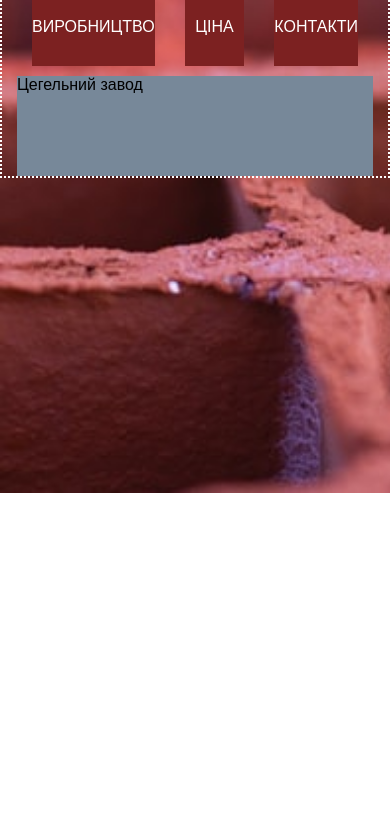
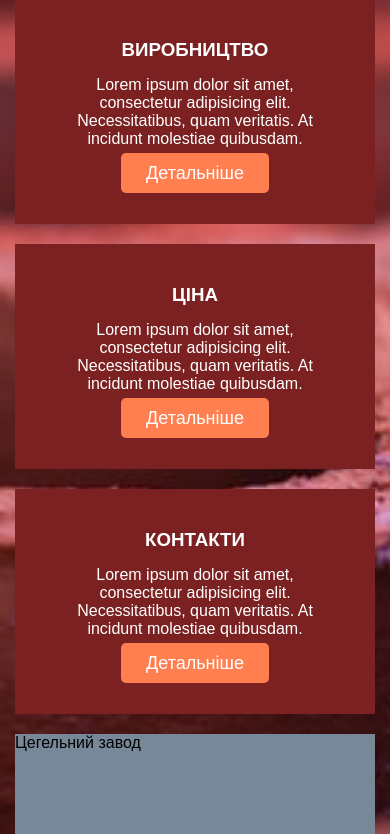
Before and after one commit to VGDanulchyk/Brikc-factory, a plain HTML site: page index.html in a window 390 px wide. Shown: the part 351-1185 px from the top of the page. Before the commit the page ends 844 px from the top, so only its background shows below. Drawn offline with Linux system fonts and the light colour scheme.

Commit message:
icon font

```diff
--- a/css/style.css
+++ b/css/style.css
@@ -3,40 +3,27 @@
   padding: 0;
 }
 
-html body {
-  height: 100%;
+html, body {
+  /*min-height: 100%;*/
 }
 
 body {
   font-family: Arial, Helvetica, sans-serif;
   background: url(../img/brick-bacground1.jpg) 0 0 / cover no-repeat;
-  min-height: 100vh;
+  /*min-height: 100vh;*/
 }
 
 .wrapper {
   max-width: 1180px;
-  margin: 0px auto;
-  border: 2px dotted white;
+  margin: 0 auto;
   padding: 0 15px;
 }
-
-/* @media (max-width: 1180px) {
-  .wrapper max-width: 970px;
-}
-
-@media (max-width: 992px) {
-  .wrapper max-width: 750px;
-}
-
-@media (max-width: 767px) {
-  .wrapper max-width: none;
-} */
 
 header {
   display: flex;
   justify-content: space-between;
   padding: 20px 10px;
-  background: yellow;
+  background: rgb(124, 33, 33);
 }
 
 .menu-list {
@@ -45,19 +32,20 @@ header {
 }
 
 .menu-list-item {
-  padding: 0px 10px;
+  padding: 0 10px;
   list-style: none;
 }
 
 .menu-list-link {
   text-decoration: none;
   text-transform: uppercase;
-  color: black;
+  color: white;
+  font-weight: 600;
 }
 
 .menu-list-link:hover {
   cursor: pointer;
-  color: red;
+  color: coral;
 }
 
 figure {
@@ -67,22 +55,67 @@ figure {
 figure > img {
   max-width: 100%;
 }
+/*Тут якась хрєнь!!!*/
+
+/*.block-column {*/
+/*  display: flex;*/
+/*  margin: 0 -20px;*/
+/*  !*justify-content: space-between;*!*/
+/*}*/
+
+/*.block-row {*/
+/*  flex: 0 1 33.333%;*/
+/*  padding: 0 20px;*/
+/*}*/
+
 
 .block-row {
   display: flex;
-}
-
-.block-column {
-  flex: 0 1 33.333%;
-  margin: 0 15px;
+  justify-content: space-between;
 }
 
 .block-item {
+  list-style: none;
+  padding: 40px 50px;
   background-color: rgb(124, 33, 33);
-  padding: 30px 0;
   color: white;
   text-align: center;
+}
+
+.block-item > h3 {
   text-transform: uppercase;
+}
+
+.block-item > p {
+  margin: 15px 0;
+}
+
+.icon-brick,
+.icon-hryvnia,
+.icon-contact {
+  text-decoration: none;
+  font-size: 100px;
+  color: coral;
+}
+
+/*.icon-brick:hover,*/
+/*.icon-hryvnia:hover,*/
+/*.icon-contact:hover {*/
+/*  color: #c42510*/
+/*}*/
+
+.link-btn {
+  padding: 10px 25px;
+  font-size: 18px;
+  border-radius: 5px;
+  color: white;
+  background-color: coral;
+  text-decoration: none;
+
+}
+
+.link-btn:hover {
+  background-color: #c42510
 }
 
 footer {
@@ -90,3 +123,34 @@ footer {
   height: 100px;
   margin-top: 10px;
 }
+
+@media (max-width: 1180px) {
+
+  .wrapper{
+    max-width: 970px;
+
+  }
+}
+
+@media (max-width: 992px) {
+
+  .wrapper{
+    max-width: 767px;
+
+  }
+}
+
+@media (max-width: 767px) {
+
+  .wrapper {
+    max-width: 544px;
+  }
+
+  .block-row{
+    flex-direction: column;
+  }
+
+  .block-item {
+    margin: 10px 0;
+  }
+}
--- a/index.html
+++ b/index.html
@@ -4,6 +4,7 @@
     <meta charset="UTF-8">
     <meta http-equiv="X-UA-Compatible" content="IE=edge">
     <meta name="viewport" content="width=device-width, initial-scale=1.0, maximum-scale=1.0, user-scalable=0">
+    <link rel="stylesheet" href="./css/iconsfont.css">
     <link rel="stylesheet" href="./css/style.css">
     <title>Brick factory 2</title>
 </head>
@@ -27,17 +28,31 @@
                 <figure>
                     <img src="./img/brick-bacground3.jpg" alt="">
                 </figure>
-                <article class="block-row">
-                    <section class="block-column">
-                        <div class="block-item">Виробництво</div>
-                    </section>
-                    <section class="block-column">
-                        <div class="block-item">Ціна</div>
-                    </section>
-                    <section class="block-column">
-                        <div class="block-item">Контакти</div>
-                    </section>
-                </article>
+                <section class="block-column"> <!--Тут якась хрєнь!!!-->
+                    <ul class="block-row">
+                        <li class="block-item">
+                            <a href="" class="icon-brick"></a>
+                            <h3>Виробництво</h3>
+                            <p>Lorem ipsum dolor sit amet, consectetur adipisicing elit.
+                                Necessitatibus, quam veritatis. At incidunt molestiae quibusdam.</p>
+                            <a href="" class="link-btn">Детальніше</a>
+                        </li>
+                        <li class="block-item">
+                            <a href="" class="icon-hryvnia"></a>
+                            <h3>Ціна</h3>
+                            <p>Lorem ipsum dolor sit amet, consectetur adipisicing elit.
+                                Necessitatibus, quam veritatis. At incidunt molestiae quibusdam.</p>
+                            <a href="" class="link-btn">Детальніше</a>
+                        </li>
+                        <li class="block-item">
+                            <a href="" class="icon-contact"></a>
+                            <h3>Контакти</h3>
+                            <p>Lorem ipsum dolor sit amet, consectetur adipisicing elit.
+                                Necessitatibus, quam veritatis. At incidunt molestiae quibusdam.</p>
+                            <a href="" class="link-btn">Детальніше</a>
+                        </li>
+                    </ul>
+                </section>
             </article>
         </main>
         <footer>
```
Also changed, not shown: 1 other file.
